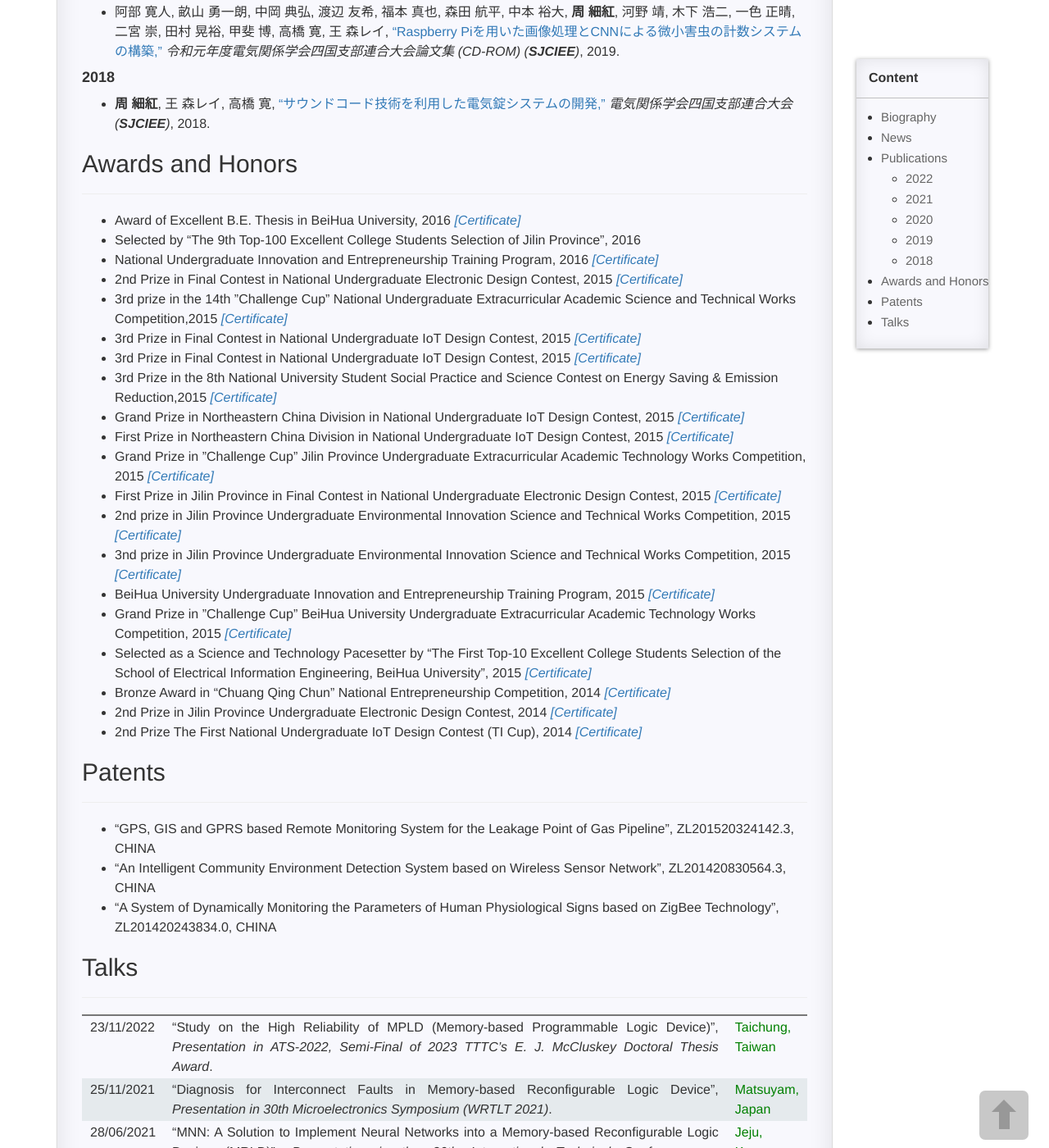
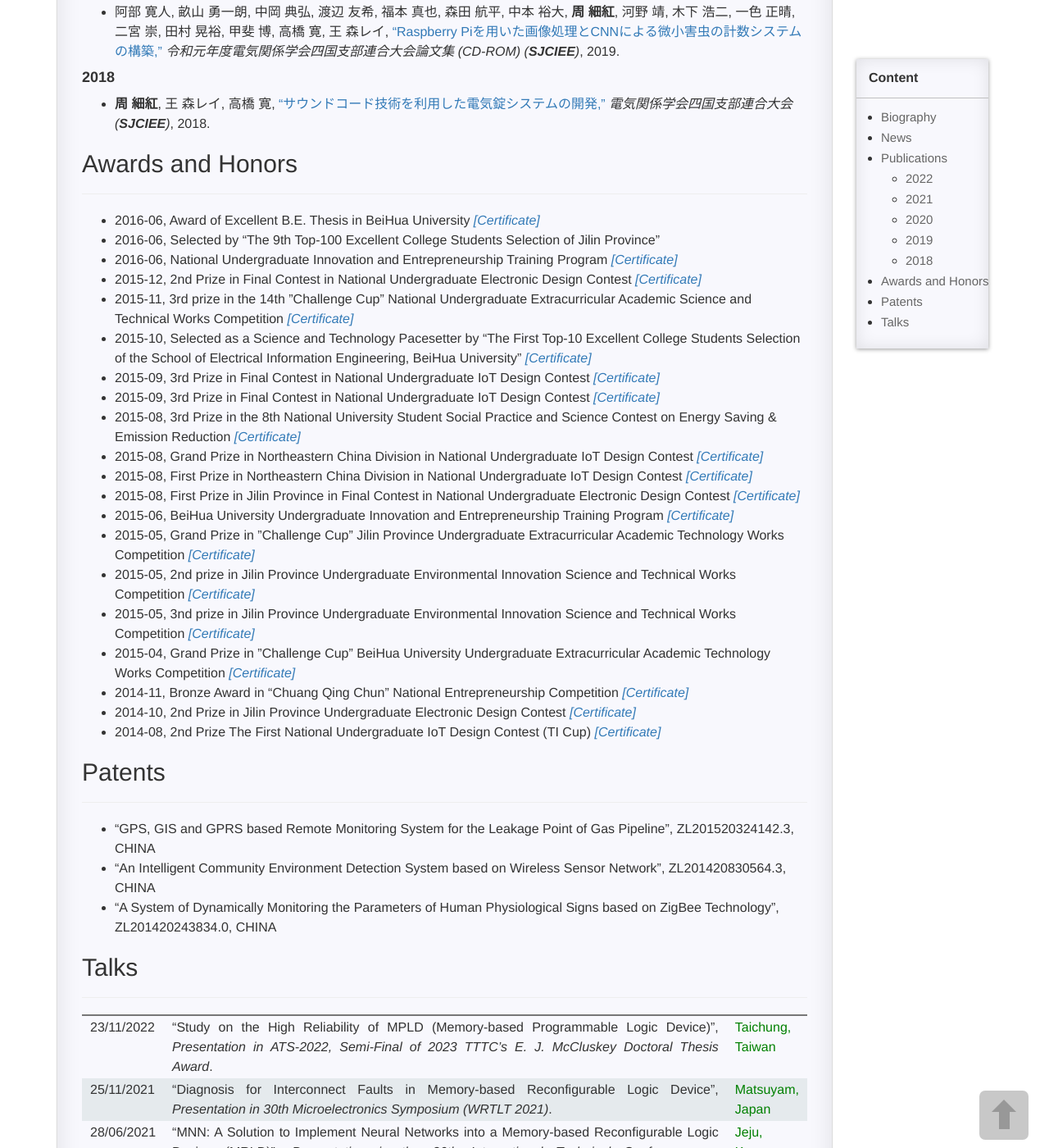
Before and after one commit to XihongZhou/xihongzhou.github.io, a Jekyll site: the page built from pages/1_homepage.md, in a window 1280 px wide and 1400 px high, scrolled down 1523 px. Shown: the whole window at 82% size. Built offline with Jekyll 4.4.1, drawn with Linux system fonts in a browser that asks for light colours; comment, search, counter and statistics services are not loaded.

Commit message:
Update 1_homepage.md

```diff
--- a/pages/1_homepage.md
+++ b/pages/1_homepage.md
@@ -85,26 +85,26 @@ permalink: /homepage/
 
 ---
 
-- Award of Excellent B.E. Thesis in BeiHua University, 2016 [*[Certificate]*](https://xihongzhou.github.io/images/Certificate/2016-06-30_E_B.E_T_BHU.jpg)
-- Selected by "The 9th Top-100 Excellent College Students Selection of Jilin Province”, 2016
-- National Undergraduate Innovation and Entrepreneurship Training Program, 2016 [*[Certificate]*](https://xihongzhou.github.io/images/Certificate/2016-06_NU_IETP.jpg)
-- 2nd Prize in Final Contest in National Undergraduate Electronic Design Contest, 2015 [*[Certificate]*](https://xihongzhou.github.io/images/Certificate/2015-12_NU_EDC.jpg)
-- 3rd prize in the 14th ”Challenge Cup” National Undergraduate Extracurricular Academic Science and Technical Works Competition,2015 [*[Certificate]*](https://xihongzhou.github.io/images/Certificate/2015-11_NU_EACTWC_(3P).jpg)
-- 3rd Prize in Final Contest in National Undergraduate IoT Design Contest, 2015 [*[Certificate]*](https://xihongzhou.github.io/images/Certificate/2015-09_NU_IoT_DC_(1).jpg)
-- 3rd Prize in Final Contest in National Undergraduate IoT Design Contest, 2015 [*[Certificate]*](https://xihongzhou.github.io/images/Certificate/2015-09_NU_IoT_DC_(2).jpg)
-- 3rd Prize in the 8th National University Student Social Practice and Science Contest on Energy Saving & Emission Reduction,2015 [*[Certificate]*](https://xihongzhou.github.io/images/Certificate/2015-08_NUS_SPSC_ESER.jpg)
-- Grand Prize in Northeastern China Division in National Undergraduate IoT Design Contest, 2015 [*[Certificate]*](https://xihongzhou.github.io/images/Certificate/2015-08_NU_IoT_DC_(GP_NCD).jpg)
-- First Prize in Northeastern China Division in National Undergraduate IoT Design Contest, 2015 [*[Certificate]*](https://xihongzhou.github.io/images/Certificate/2015-08_NU_IoT_DC_(FP_NCD).jpg)
-- Grand Prize in ”Challenge Cup” Jilin Province Undergraduate Extracurricular Academic Technology Works Competition, 2015 [*[Certificate]*](https://xihongzhou.github.io/images/Certificate/2015-05_PU_EATWC_(GP).jpg)
-- First Prize in Jilin Province in Final Contest in National Undergraduate Electronic Design Contest, 2015 [*[Certificate]*](https://xihongzhou.github.io/images/Certificate/2015-08_NU_EDC_(FP_JP).jpg)
-- 2nd prize in Jilin Province Undergraduate Environmental Innovation Science and Technical Works Competition, 2015 [*[Certificate]*](https://xihongzhou.github.io/images/Certificate/2015-05-16_PU_EISTWC_(2P).jpg)
-- 3nd prize in Jilin Province Undergraduate Environmental Innovation Science and Technical Works Competition, 2015 [*[Certificate]*](https://xihongzhou.github.io/images/Certificate/2015-05-16_PU_EISTWC_(3P).jpg)
-- BeiHua University Undergraduate Innovation and Entrepreneurship Training Program, 2015 [*[Certificate]*](https://xihongzhou.github.io/images/Certificate/2015-06_BHU_IETP.jpg)
-- Grand Prize in ”Challenge Cup” BeiHua University Undergraduate Extracurricular Academic Technology Works Competition, 2015 [*[Certificate]*](https://xihongzhou.github.io/images/Certificate/2015-04_BHU_EATWC_(GP).jpg)
-- Selected as a Science and Technology Pacesetter by "The First Top-10 Excellent College Students Selection of the School of Electrical Information Engineering, BeiHua University”, 2015 [*[Certificate]*](https://xihongzhou.github.io/images/Certificate/2015-10-17_BHU_Top10_ECS.jpg)
-- Bronze Award in "Chuang Qing Chun" National Entrepreneurship Competition, 2014 [*[Certificate]*](https://xihongzhou.github.io/images/Certificate/2014-11_NEC_(Bronze).jpg)
-- 2nd Prize in Jilin Province Undergraduate Electronic Design Contest, 2014 [*[Certificate]*](https://xihongzhou.github.io/images/Certificate/2014-10_PU_EDC_(2P).jpg)
-- 2nd Prize The First National Undergraduate IoT Design Contest (TI Cup), 2014 [*[Certificate]*](https://xihongzhou.github.io/images/Certificate/2014-08_NU_IoT_DC_(2P_NCD).jpg)
+- 2016-06, Award of Excellent B.E. Thesis in BeiHua University [*[Certificate]*](https://xihongzhou.github.io/images/Certificate/2016-06-30_E_B.E_T_BHU.jpg)
+- 2016-06, Selected by "The 9th Top-100 Excellent College Students Selection of Jilin Province”
+- 2016-06, National Undergraduate Innovation and Entrepreneurship Training Program [*[Certificate]*](https://xihongzhou.github.io/images/Certificate/2016-06_NU_IETP.jpg)
+- 2015-12, 2nd Prize in Final Contest in National Undergraduate Electronic Design Contest [*[Certificate]*](https://xihongzhou.github.io/images/Certificate/2015-12_NU_EDC.jpg)
+- 2015-11, 3rd prize in the 14th ”Challenge Cup” National Undergraduate Extracurricular Academic Science and Technical Works Competition [*[Certificate]*](https://xihongzhou.github.io/images/Certificate/2015-11_NU_EACTWC_(3P).jpg)
+- 2015-10, Selected as a Science and Technology Pacesetter by "The First Top-10 Excellent College Students Selection of the School of Electrical Information Engineering, BeiHua University” [*[Certificate]*](https://xihongzhou.github.io/images/Certificate/2015-10-17_BHU_Top10_ECS.jpg)
+- 2015-09, 3rd Prize in Final Contest in National Undergraduate IoT Design Contest [*[Certificate]*](https://xihongzhou.github.io/images/Certificate/2015-09_NU_IoT_DC_(1).jpg)
+- 2015-09, 3rd Prize in Final Contest in National Undergraduate IoT Design Contest [*[Certificate]*](https://xihongzhou.github.io/images/Certificate/2015-09_NU_IoT_DC_(2).jpg)
+- 2015-08, 3rd Prize in the 8th National University Student Social Practice and Science Contest on Energy Saving & Emission Reduction [*[Certificate]*](https://xihongzhou.github.io/images/Certificate/2015-08_NUS_SPSC_ESER.jpg)
+- 2015-08, Grand Prize in Northeastern China Division in National Undergraduate IoT Design Contest [*[Certificate]*](https://xihongzhou.github.io/images/Certificate/2015-08_NU_IoT_DC_(GP_NCD).jpg)
+- 2015-08, First Prize in Northeastern China Division in National Undergraduate IoT Design Contest [*[Certificate]*](https://xihongzhou.github.io/images/Certificate/2015-08_NU_IoT_DC_(FP_NCD).jpg)
+- 2015-08, First Prize in Jilin Province in Final Contest in National Undergraduate Electronic Design Contest [*[Certificate]*](https://xihongzhou.github.io/images/Certificate/2015-08_NU_EDC_(FP_JP).jpg)
+- 2015-06, BeiHua University Undergraduate Innovation and Entrepreneurship Training Program [*[Certificate]*](https://xihongzhou.github.io/images/Certificate/2015-06_BHU_IETP.jpg)
+- 2015-05, Grand Prize in ”Challenge Cup” Jilin Province Undergraduate Extracurricular Academic Technology Works Competition [*[Certificate]*](https://xihongzhou.github.io/images/Certificate/2015-05_PU_EATWC_(GP).jpg)
+- 2015-05, 2nd prize in Jilin Province Undergraduate Environmental Innovation Science and Technical Works Competition [*[Certificate]*](https://xihongzhou.github.io/images/Certificate/2015-05-16_PU_EISTWC_(2P).jpg)
+- 2015-05, 3nd prize in Jilin Province Undergraduate Environmental Innovation Science and Technical Works Competition [*[Certificate]*](https://xihongzhou.github.io/images/Certificate/2015-05-16_PU_EISTWC_(3P).jpg)
+- 2015-04, Grand Prize in ”Challenge Cup” BeiHua University Undergraduate Extracurricular Academic Technology Works Competition [*[Certificate]*](https://xihongzhou.github.io/images/Certificate/2015-04_BHU_EATWC_(GP).jpg)
+- 2014-11, Bronze Award in "Chuang Qing Chun" National Entrepreneurship Competition [*[Certificate]*](https://xihongzhou.github.io/images/Certificate/2014-11_NEC_(Bronze).jpg)
+- 2014-10, 2nd Prize in Jilin Province Undergraduate Electronic Design Contest [*[Certificate]*](https://xihongzhou.github.io/images/Certificate/2014-10_PU_EDC_(2P).jpg)
+- 2014-08, 2nd Prize The First National Undergraduate IoT Design Contest (TI Cup) [*[Certificate]*](https://xihongzhou.github.io/images/Certificate/2014-08_NU_IoT_DC_(2P_NCD).jpg)
 
 ## Patents
 
```
